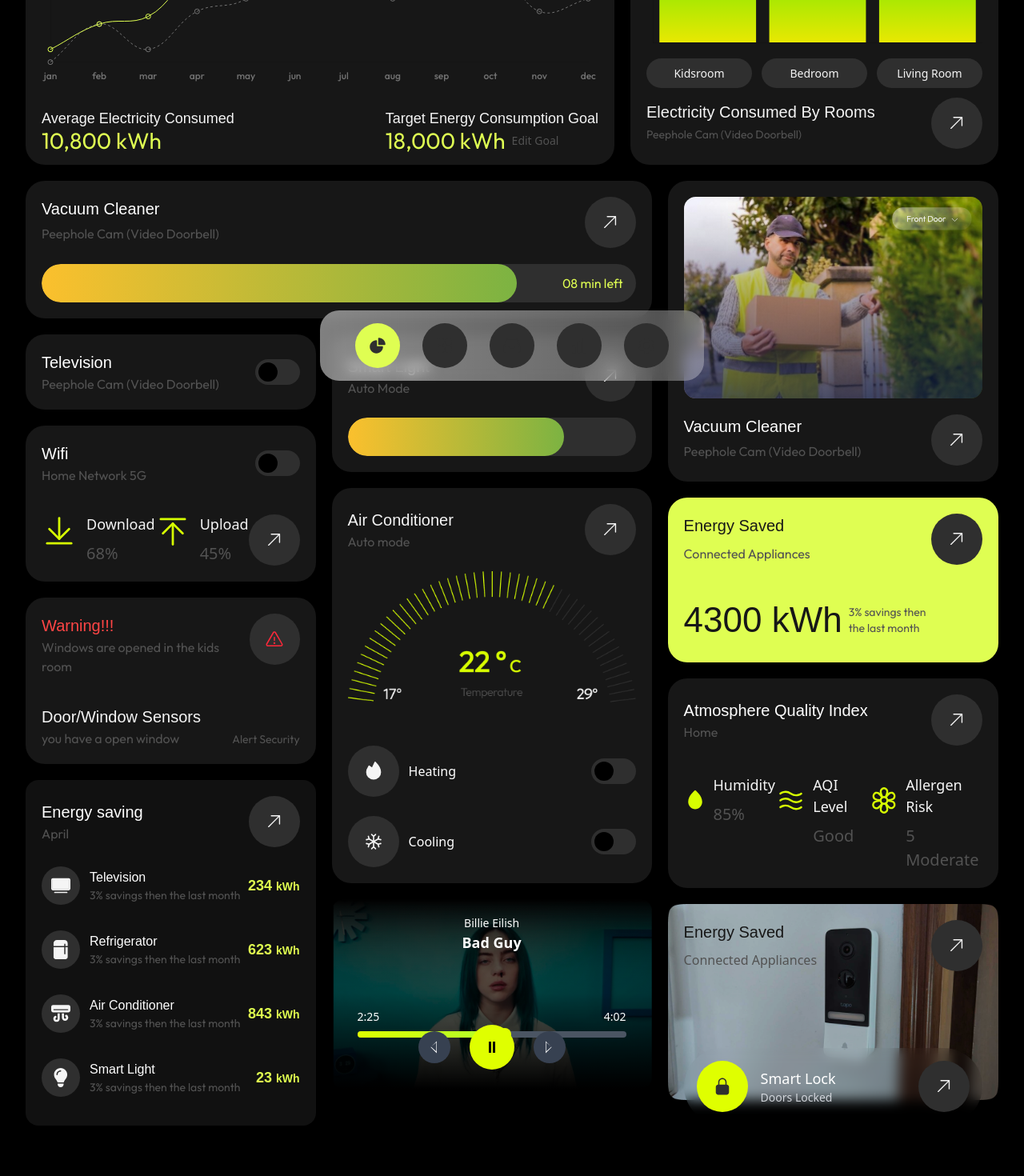
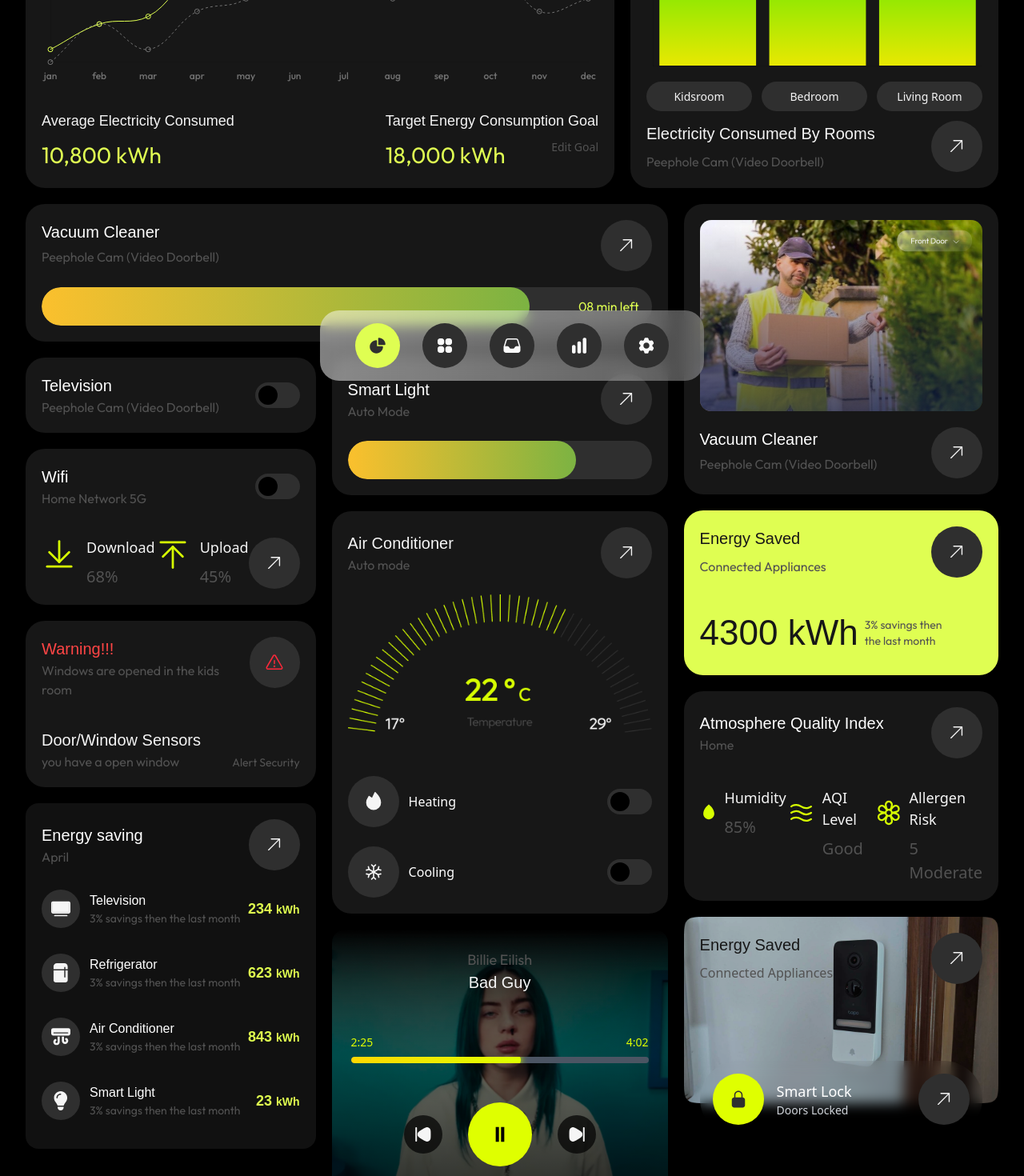
Before and after one commit to SeyadMohammedFaheem/octalume, a React (Vite) app: page / in a window 1280 px wide. Shown: the part 300-1770 px from the top of the page at 80% size. Built offline with nearby package versions, Linux system fonts and the light colour scheme; a web font is replaced by a local one.

Commit message:
final commit insha allah

```diff
--- a/src/components/Aqi.jsx
+++ b/src/components/Aqi.jsx
@@ -1,5 +1,8 @@
 import React from 'react';
 import UpArrow from "./UpArrow";
+import HumidityIcon from '../assets/Humidity Icon.svg';
+import AqiIcon from '../assets/AQI Icon.svg';
+import AllergenIcon from '../assets/Allergen Icon.svg';
 
 const Aqi = ({ deviceName, devicedesc, humidity, AQILevel, AllergenRisk }) => {
   return (
@@ -16,7 +19,7 @@ const Aqi = ({ deviceName, devicedesc, humidity, AQILevel, AllergenRisk }) => {
       <div className="flex flex-row justify-between">
       <div className="flex flex-row gap-2">
 <div className="  h-16 rounded-full flex justify-center items-center">
-          <img src="/octalume/src/assets/Humidity icon.svg" />
+          <img src={HumidityIcon} alt="humidity" />
         </div>
         <div className="flex flex-col gap-2">
       <h2 className=" text-secondary-h2 text-primary-text gap-2">Humidity</h2>
@@ -25,7 +28,7 @@ const Aqi = ({ deviceName, devicedesc, humidity, AQILevel, AllergenRisk }) => {
 </div>
 <div className="flex flex-row gap-2">
 <div className="  h-16 rounded-full flex justify-center items-center">
-          <img src="/octalume/src/assets/AQI icon.svg" />
+          <img src={AqiIcon} alt="aqi" />
         </div>
         <div className="flex flex-col gap-2">
       <h2 className=" text-secondary-h2 text-primary-text gap-2">AQI Level</h2>
@@ -34,7 +37,7 @@ const Aqi = ({ deviceName, devicedesc, humidity, AQILevel, AllergenRisk }) => {
 </div>
 <div className="flex flex-row gap-2">
 <div className="  h-16 rounded-full flex justify-center items-center">
-          <img src="/octalume/src/assets/Allergen icon.svg"  />
+          <img src={AllergenIcon} alt="allergen" />
         </div>
         <div className="flex flex-col gap-2">
       <h2 className=" text-secondary-h2 text-primary-text gap-2">Allergen Risk</h2>
--- a/src/components/BottomNavbar.jsx
+++ b/src/components/BottomNavbar.jsx
@@ -1,5 +1,13 @@
 import React, { useState } from "react";
 import IconButton from "./IconButton";
+
+// Import every icon from the assets folder
+import dashboardIcon from '../assets/Dashboard.svg';
+import appsIcon from '../assets/apps.svg';
+import inboxIcon from '../assets/Inbox.svg';
+import analyticsIcon from '../assets/analytics.svg';
+import settingsIcon from '../assets/settings.svg';
+
 
 const BottomNavbar = () => {
   // Track active index
@@ -10,35 +18,35 @@ const BottomNavbar = () => {
 
       {/* Nav Item 1 */}
       <IconButton
-        iconSrc="/octalume/src/assets/dashboard.svg"
+        iconSrc={dashboardIcon}
         active={activeIndex === 0}
         onClick={() => setActiveIndex(0)}
       />
 
       {/* Nav Item 2 */}
       <IconButton
-        iconSrc="/octalume/src/assets/apps.svg"
+        iconSrc={appsIcon}
         active={activeIndex === 1}
         onClick={() => setActiveIndex(1)}
       />
 
       {/* Nav Item 3 */}
       <IconButton
-        iconSrc="/octalume/src/assets/inbox.svg"
+        iconSrc={inboxIcon}
         active={activeIndex === 2}
         onClick={() => setActiveIndex(2)}
       />
 
       {/* Nav Item 4 */}
       <IconButton
-        iconSrc="/octalume/src/assets/analytics.svg"
+        iconSrc={analyticsIcon}
         active={activeIndex === 3}
         onClick={() => setActiveIndex(3)}
       />
 
       {/* Nav Item 5 */}
       <IconButton
-        iconSrc="/octalume/src/assets/settings.svg"
+        iconSrc={settingsIcon}
         active={activeIndex === 4}
         onClick={() => setActiveIndex(4)}
       />
--- a/src/components/EnergyGraph.jsx
+++ b/src/components/EnergyGraph.jsx
@@ -6,7 +6,7 @@ import UpArrow from "./UpArrow";
 const EnergyGraph = () => {
   return (
     <div className="bg-primary-container-bg p-5 h-full rounded-3xl">
-      <div className="flex justify-between items-center text-sm text-gray-400 mb-4">
+      <div className="flex justify-between items-center text-gray-400 mb-4">
         <div className="flex flex-col gap-2">
           <h2 className="font-primary text-primary-h2 text-primary-text">
             Electricity Consumed
@@ -23,7 +23,7 @@ const EnergyGraph = () => {
       {/* LineChart Component */}
       <LineChart />
 </div>
-      <div className="flex flex-row justify-between text-sm text-gray-400 gap-2 mt-4">
+      <div className="flex flex-row justify-between  text-gray-400 gap-2 mt-4">
         <div className="flex flex-col gap-2">
           <h3 className="font-primary text-primary-h3 text-primary-text">
             Average Electricity Consumed
@@ -34,7 +34,7 @@ const EnergyGraph = () => {
           <h3 className="font-primary text-primary-h3 text-primary-text">
             Target Energy Consumption Goal
           </h3>
-          <div className="flex gap-2">
+          <div className="flex gap-2 justify-between align-baseline">
             <p className="text-primary-default font-secondary text-secondary-h1">18,000 kWh</p>
             <p className="text-secondary-text text-secondary-h3">Edit Goal</p>
           </div>
--- a/src/components/EnergySavingList.jsx
+++ b/src/components/EnergySavingList.jsx
@@ -1,4 +1,8 @@
 import React from "react";
+import TvIcon from '../assets/tv.svg';
+import FridgeIcon from '../assets/fridge.svg';
+import AcIcon from '../assets/ac.svg';
+import LightIcon from '../assets/light.svg';
 import UpArrow from "./UpArrow";
 
 // EnergySavingItem: Single List Row Component
@@ -32,22 +36,22 @@ const EnergySavingList = () => {
     const devices = [
       {
         name: "Television",
-      icon: "/octalume/src/assets/tv.svg",
+        icon: TvIcon,
         value: 234,
       },
       {
         name: "Refrigerator",
-      icon: "/octalume/src/assets/fridge.svg",
+        icon: FridgeIcon,
         value: 623,
       },
       {
         name: "Air Conditioner",
-      icon: "/octalume/src/assets/ac.svg",
+        icon: AcIcon,
         value: 843,
       },
       {
         name: "Smart Light",
-      icon: "/octalume/src/assets/light.svg",
+        icon: LightIcon,
         value: 23,
       },
     ];
--- a/src/components/IconButton.jsx
+++ b/src/components/IconButton.jsx
@@ -5,13 +5,15 @@ const IconButton = ({ iconSrc, active, onClick }) => {
   return (
     <button
       className={`w-14 h-14 rounded-full flex justify-center items-center transition-all duration-300 ${
-        active
-          ? "bg-secondary-container-bg" // Active state styles
-          : "bg-primary-container-text"
-      } hover:scale-125 "`} // Hover styles
+        active ? "bg-secondary-container-bg" : "bg-primary-container-text"
+      } hover:scale-125`} // Hover styles
       onClick={onClick}
     >
-      <img src={iconSrc} alt="Icon" className="w-6 h-6 " />
+      <img
+        src={iconSrc}
+        alt="Icon"
+        className={`w-6 h-6 icon ${active ? 'icon--active' : ''}`}
+      />
     </button>
   );
 };
--- a/src/components/MediaPlayer.jsx
+++ b/src/components/MediaPlayer.jsx
@@ -1,79 +1,76 @@
 import React from "react";
+import MediaBg from '../assets/media.png';
+import ForwardIcon from '../assets/forward.svg';
+import BackwardIcon from '../assets/backward.svg';
 
 const MediaPlayer = () => {
   return (
-    <div className="relative bg-black text-white rounded-lg w-[400px]  overflow-hidden">
-      {/* Media Background */}
-      <div className="">
-      <img src="/octalume/src/assets/media.png" alt="Up Arrow" />
+    <div className="relative w-[420px] h-[320px] rounded-2xl overflow-hidden shadow-lg text-white font-sans">
+      {/* Background Image */}
+      <img
+        src={MediaBg}
+        alt="media background"
+        className="absolute w-full h-full object-cover"
+      />
+
+      {/* Gradient Overlay */}
+      <div className="absolute inset-0 bg-gradient-to-t from-black/70 via-black/40 to-transparent"></div>
+
+      {/* Song Info */}
+      <div className="absolute justify-between w-full p-6 h-full flex flex-col">
+      <div className="align-center">
+      <div className=" text-center">
+        <p className="font-secondary text-secondary-h2 text-secondary-text gap-2">Billie Eilish</p>
+        <h2 className="font-primary text-primary-h2 text-primary-text gap-2">Bad Guy</h2>
+      </div>
       </div>
 
-      {/* Gradient Overlay */}
-      <div className="absolute inset-0 bg-gradient-to-t from-black to-transparent"></div>
-
-      {/* Song Details */}
-      <div className="absolute top-[20px] left-1/2 transform -translate-x-1/2 text-center">
-        <p className="text-sm">Billie Eilish</p>
-        <h2 className="text-lg font-semibold">Bad Guy</h2>
-      </div>
-
-      {/* Progress Bar */}
-      <div className="absolute bottom-16 left-8 right-8">
-        <div className="flex items-center justify-between text-sm">
+      {/* Progress Section */}
+      <div className="bottom-20 left-6 right-6">
+        <div className="flex justify-between text-[#DFFF00] text-sm font-medium">
           <span>2:25</span>
           <span>4:02</span>
         </div>
-        <div className="relative mt-2 h-2 bg-gray-600 rounded-full">
-          {/* Progress Bar */}
+
+        <div className="relative w-full h-2 mt-2 bg-gray-600 rounded-full overflow-hidden">
+          {/* Progress Fill */}
           <div
-            className="absolute h-2 rounded-full"
+            className="absolute left-0 top-0 h-2 rounded-full"
             style={{
               width: "55%",
-              background: "linear-gradient(to right, #DFFF00, #ADFF2F)",
+              background: "linear-gradient(to right, #FFD700, #DFFF00)",
             }}
           />
-          {/* Progress Knob */}
+          {/* Knob */}
           <div
-            className="absolute top-1/2 left-[55%] transform -translate-x-1/2 -translate-y-1/2 bg-[#DFFF00] w-4 h-4 rounded-full"
+            className="absolute top-1/2 left-[55%] -translate-x-1/2 -translate-y-1/2
+            bg-[#DFFF00] w-4 h-4 rounded-full shadow-[0_0_10px_#DFFF00]"
           />
         </div>
       </div>
 
-      {/* Media Controls */}
-      <div className="absolute bottom-6 left-0 right-0 flex justify-center items-center space-x-6">
-        <button className="flex justify-center items-center bg-gray-700 w-10 h-10 rounded-full">
-          {/* Previous Icon */}
-          <svg
-            xmlns="http://www.w3.org/2000/svg"
-            fill="white"
-            viewBox="0 0 24 24"
-            className="h-5 w-5"
-          >
-            <path d="M15.5 3.14v17.72L6.43 12.02 15.5 3.14zm-.78 1.68l-7.78 6.71 7.78 6.71V4.82z" />
-          </svg>
+      {/* Controls */}
+      <div className="bottom-5 left-0 right-0 flex justify-center items-center space-x-8">
+        <button className="flex justify-center items-center bg-black/70 w-12 h-12 rounded-full">
+          <img src={BackwardIcon} alt="previous" className="w-5 h-5" />
         </button>
-        <button className="flex justify-center items-center bg-[#DFFF00] w-14 h-14 rounded-full">
-          {/* Pause Icon */}
+
+        {/* Play/Pause Button */}
+        <button className="flex justify-center items-center bg-[#DFFF00] w-20 h-20 rounded-full">
           <svg
             xmlns="http://www.w3.org/2000/svg"
             fill="black"
             viewBox="0 0 24 24"
-            className="h-6 w-6"
+            className="w-8 h-8"
           >
             <path d="M8 5h3v14H8zM13 5h3v14h-3z" />
           </svg>
         </button>
-        <button className="flex justify-center items-center bg-gray-700 w-10 h-10 rounded-full">
-          {/* Next Icon */}
-          <svg
-            xmlns="http://www.w3.org/2000/svg"
-            fill="white"
-            viewBox="0 0 24 24"
-            className="h-5 w-5"
-          >
-            <path d="M6.14 3.14v17.72L15.07 12.02 6.14 3.14zm.79 1.68l7.78 6.71-7.78 6.71V4.82z" />
-          </svg>
+
+        <button className="flex justify-center items-center bg-black/70 w-12 h-12 rounded-full">
+          <img src={ForwardIcon} alt="next" className="w-5 h-5" />
         </button>
+      </div>
       </div>
     </div>
   );
--- a/src/components/SmartDoorLock.jsx
+++ b/src/components/SmartDoorLock.jsx
@@ -1,13 +1,14 @@
 import React from "react";
 import UpArrow from "./UpArrow";
+import DoorbellBg from '../assets/doorbell.png';
+import LockIcon from '../assets/Lock Icon.svg';
 
 const SmartDoorLock = () => {
   return (
     <div className="h-full rounded-xl p-5 justify-between relative w-full">
       {/* Background Image */}
       <div className="absolute top-0 left-0 w-full h-full">
-       <img src="/octalume/src/assets/doorbell.png
-       "  />
+       <img src={DoorbellBg} alt="doorbell" />
         </div>
 
 
@@ -31,7 +32,7 @@ const SmartDoorLock = () => {
           {/* Lock Icon */}
 
           <button className="bg-[#DFFF00] text-white w-16 h-16 rounded-full flex justify-center items-center">
-          <img src="/octalume/src/assets/Lock Icon.svg" alt="Up Arrow" />
+          <img src={LockIcon} alt="lock" />
         </button>
 
           <div className="ml-4">
--- a/src/components/StatsCard.jsx
+++ b/src/components/StatsCard.jsx
@@ -46,7 +46,7 @@ const StatsCard = () => {
 
       {/* Footer Section */}
       <div className="flex justify-between items-center ">
-        <div className="flex flex-col justify-between text-sm text-gray-400 gap-2">
+        <div className="flex flex-col justify-between  text-gray-400 gap-2">
           <h2 className="font-primary text-primary-h2 text-primary-text gap-2">
             Electricity Consumed By Rooms
           </h2>
--- a/src/components/TemperatureControlPanel.jsx
+++ b/src/components/TemperatureControlPanel.jsx
@@ -1,5 +1,8 @@
 import React from "react";
 import UpArrow from "./UpArrow";
+import TempContainer from '../assets/Temperature Container.png';
+import FireIcon from '../assets/Fire Icon.svg';
+import SnowIcon from '../assets/Snow Icon.svg';
 
 
 const TemperatureControl = () => {
@@ -18,8 +21,7 @@ const TemperatureControl = () => {
 
       {/* Arc with Temperature */}
       <div className="relative py-5">
-       <img src="/octalume/src/assets/temperature container.png
-       "  />
+  <img src={TempContainer} alt="temperature" />
         </div>
 
       {/* Heating & Cooling Options */}
@@ -28,7 +30,7 @@ const TemperatureControl = () => {
         <div className="flex items-center justify-between">
           <div className="flex items-center space-x-3">
           <button className="bg-primary-container-text text-white w-16 h-16 rounded-full flex justify-center items-center">
-          <img src="octalume/src/assets/fire icon.svg" alt="Up Arrow" />
+          <img src={FireIcon} alt="fire" />
         </button>
             <span>Heating</span>
           </div>
@@ -42,7 +44,7 @@ const TemperatureControl = () => {
         <div className="flex items-center justify-between">
           <div className="flex items-center space-x-3">
           <button className="bg-primary-container-text text-white w-16 h-16 rounded-full flex justify-center items-center">
-          <img src="/octalume/src/assets/snow icon.svg" alt="Up Arrow" />
+          <img src={SnowIcon} alt="snow" />
         </button>
             <span>Cooling</span>
           </div>
--- a/src/components/WarningCard.jsx
+++ b/src/components/WarningCard.jsx
@@ -1,4 +1,5 @@
 import React from "react";
+import warningicon from '../assets/danger.svg';
 
 const WarningCard = ({ message, type }) => {
   const color = type === "warning" ? "text-w" : "text-red-400";
@@ -10,7 +11,7 @@ const WarningCard = ({ message, type }) => {
       <p className="font-secondary text-secondary-text">{message}</p>
       </div>
       <button className="bg-primary-container-text text-white w-16 h-16 rounded-full flex justify-center items-center">
-          <img src="/octalume/src/assets/danger.svg" alt="Up Arrow" />
+          <img src={warningicon} alt="Warning Icon" />
         </button>
         </div>
 
--- a/src/index.css
+++ b/src/index.css
@@ -10,3 +10,12 @@
   font-weight: 300,400,500,600,700;  /* Adjust if multiple weights are available */
   font-style: normal;  /* Adjust if italic styles exist */
 }
+
+/* Icon utilities */
+.icon {
+  filter: invert(1) brightness(1.2); /* white-ish on dark */
+}
+
+.icon--active {
+  filter: invert(0) brightness(1); /* black */
+}
```
Also changed, not shown: src/assets/backward.svg (added), src/assets/forward.svg (added). Lines whose indentation alone changed are shown as unchanged.
